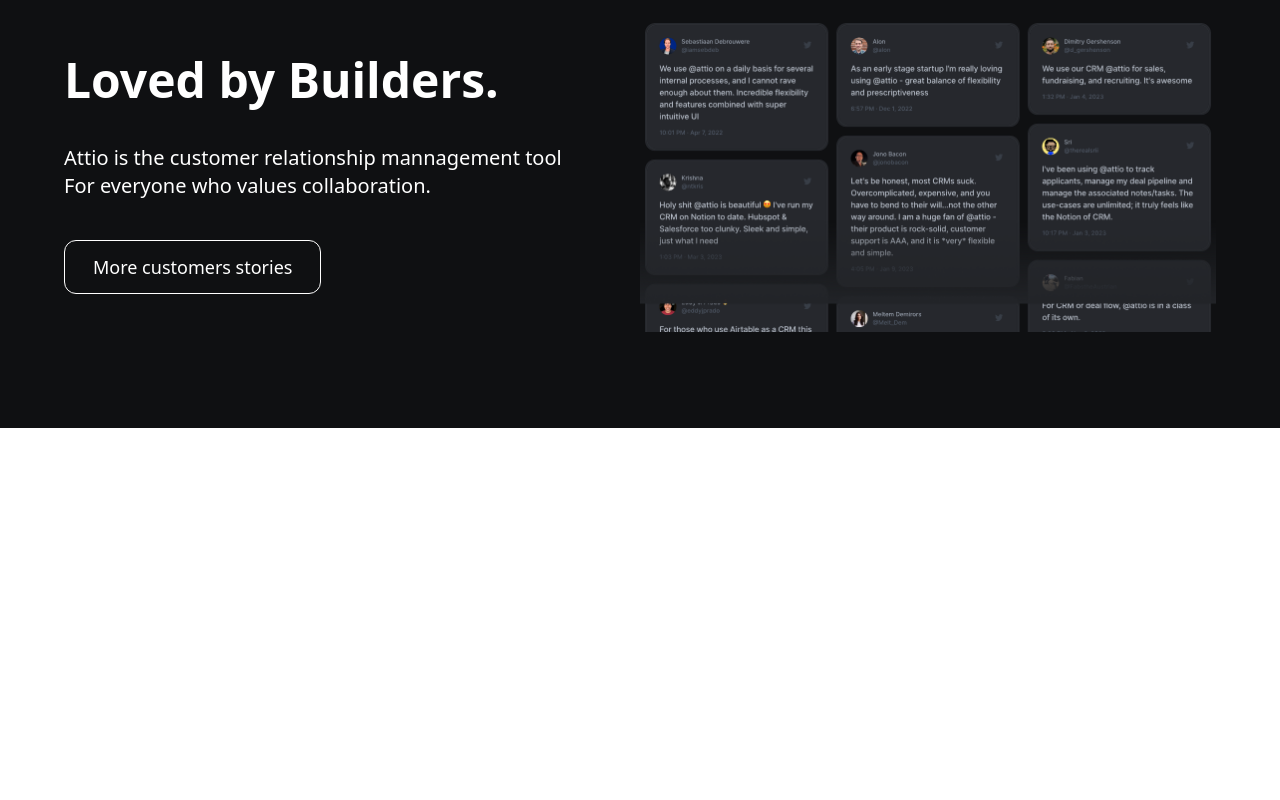
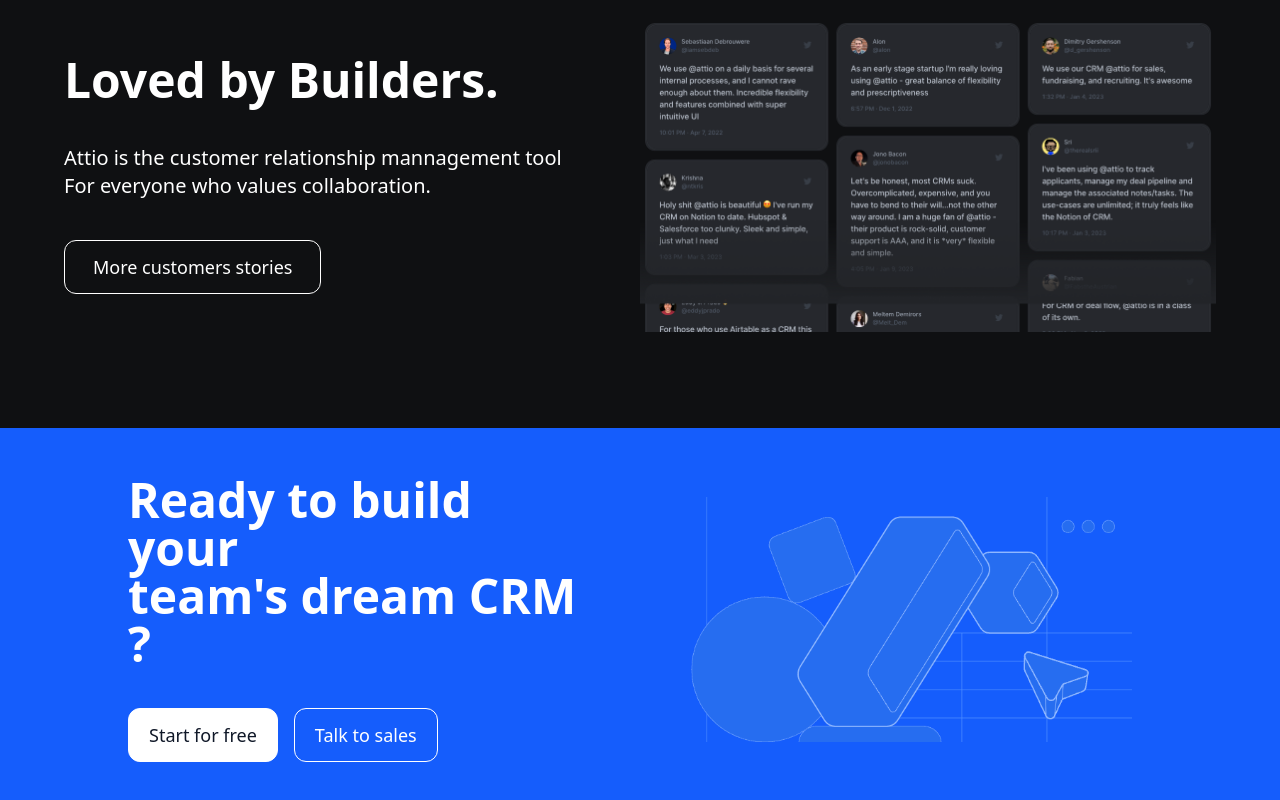
Before and after one commit to Jagannathmaity110/attio-landing-page, a React (Vite) app: page / in a window 1280 px wide. Shown: the part 7318-8118 px from the top of the page. Before the commit the page ends 7746 px from the top, so only its background shows below. Built offline with nearby package versions, Linux system fonts and the light colour scheme.

Commit message:
DreamCRM.jsx is Added and App.jsx is Modified

```diff
--- a/src/App.jsx
+++ b/src/App.jsx
@@ -6,6 +6,7 @@
 import Design from './components/Design'
 import Scale from './components/Scale'
 import Particle from './components/Particle'
+import DreamCRM from './components/DreamCRM'
 
 const App = () => {
   return (
@@ -17,6 +18,7 @@
       <Design/>
       <Scale/>
       <Particle/>
+      <DreamCRM/>
     </>
   )
 }
--- /dev/null
+++ b/src/components/DreamCRM.jsx
@@ -0,0 +1,35 @@
+import React from "react";
+import FrameImg from "../assets/Frame.png"
+
+const DreamCRM = () => {
+  return (
+    <section className="bg-blue-600 py-10 sm:py-12 px-4 sm:px-6 lg:px-8">
+      <div className="max-w-5xl mx-auto mb-10">
+        {/*Ready to build section */}
+        <div className="flex flex-col sm:flex-row items-center mb-20 mr-5">
+          {/* Left:content */}
+          <div className="md:w-1/2 w-full md:pr-12">
+            <h2 className="text-5xl text-white font-bold">
+              Ready to build your <br/> team's dream CRM ?
+            </h2>
+            <div className="flex gap-4 ">
+              <button className="text-gray-900 px-5 py-3 text-lg rounded-xl border border-white mt-10 bg-white">
+                Start for free
+              </button>
+              <button className="text-white px-5 py-3 text-lg rounded-xl border border-white mt-10 flex">
+                Talk to sales
+              </button>
+            </div>
+          </div>
+
+          <div className="md:w-1/2 w-full gap-19">
+          <img src={FrameImg}/>
+
+          </div>
+        </div>
+      </div>
+    </section>
+  );
+};
+
+export default DreamCRM;
```
Also changed, not shown: src/assets/Frame.png (added).
